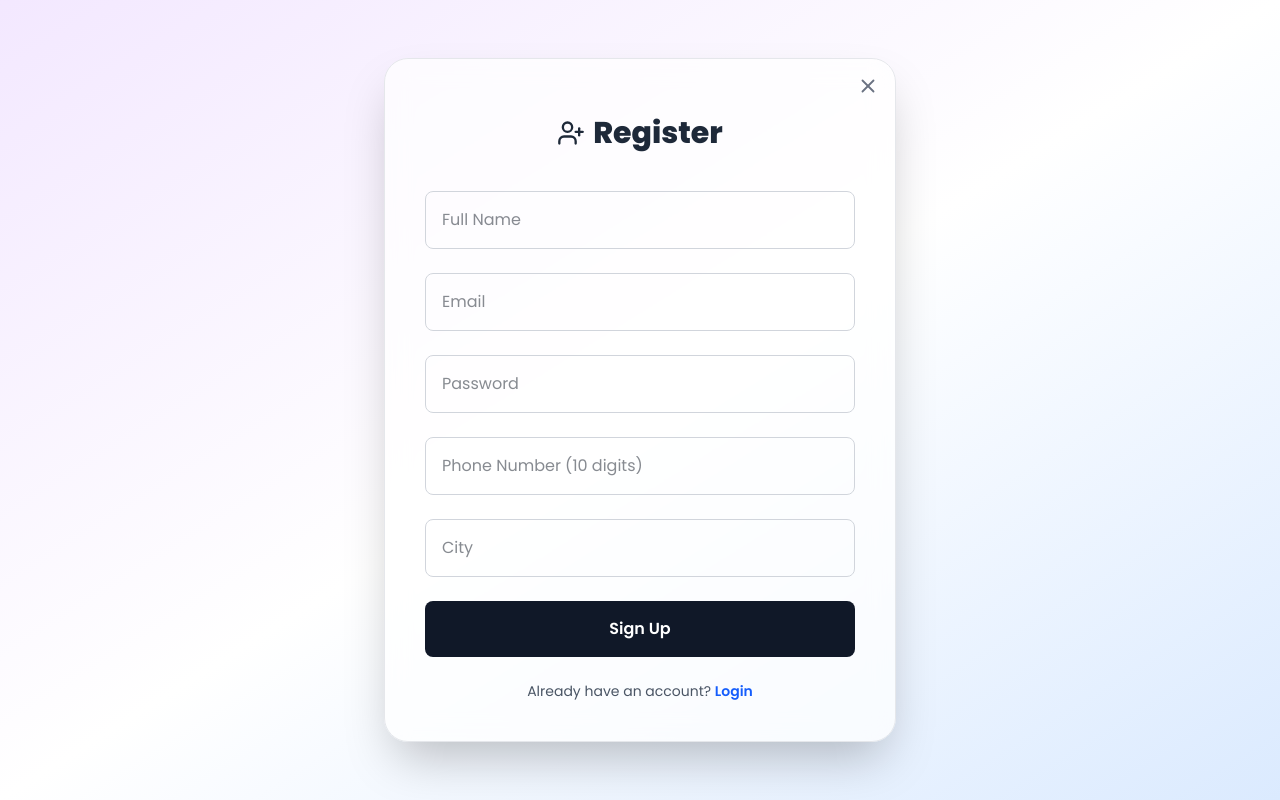
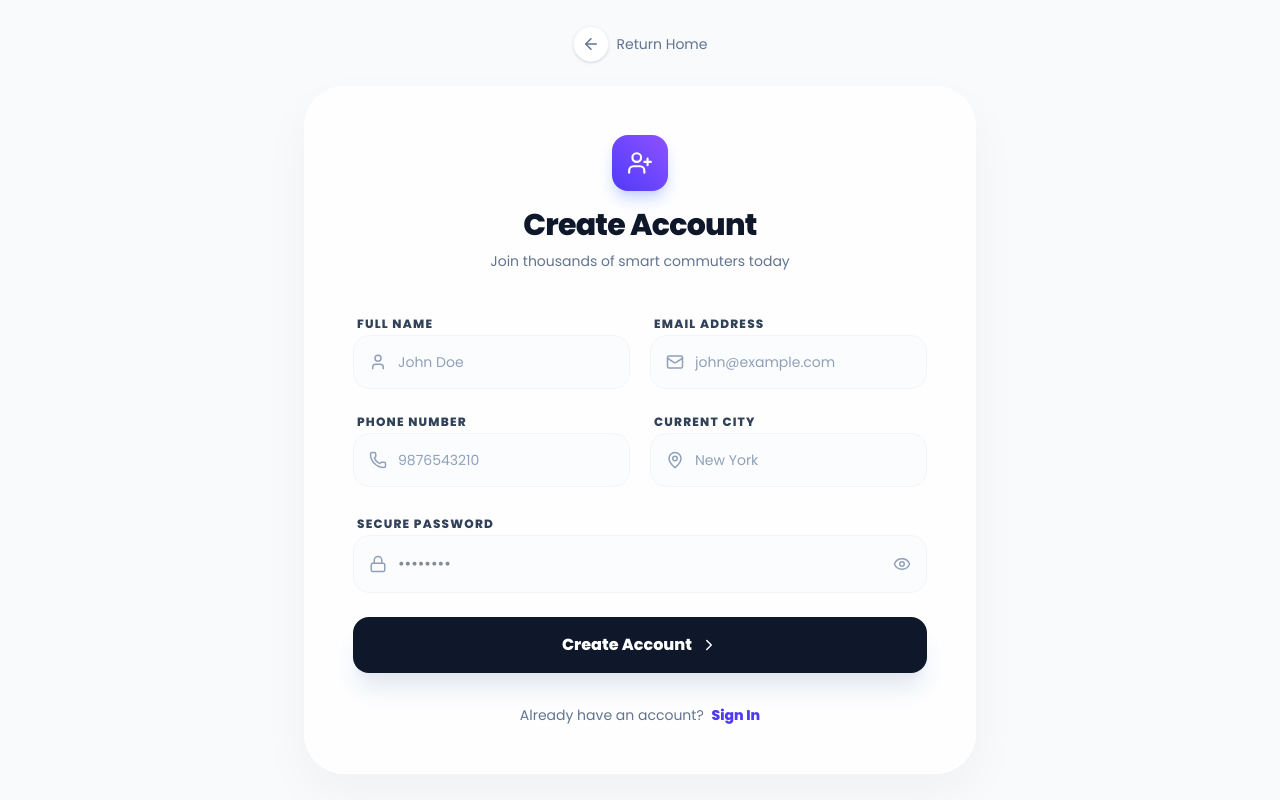
Before and after one commit to Rahmans-Account/RidePooling-FrontEnd, a React (Vite) app in the folder frontend/: page /register in a window 1280 px wide. Built offline with nearby package versions, Linux system fonts and the light colour scheme.

Commit message:
changes in registration page

```diff
--- a/frontend/src/pages/Register.jsx
+++ b/frontend/src/pages/Register.jsx
@@ -1,7 +1,19 @@
 import React, { useState } from "react";
 import { Link, useNavigate } from "react-router-dom";
-import { UserPlus, X } from "lucide-react";
-import axios from "axios"; // Import Axios
+import {
+  UserPlus,
+  User,
+  Mail,
+  Lock,
+  Phone,
+  MapPin,
+  Eye,
+  EyeOff,
+  Loader2,
+  ArrowLeft,
+  ChevronRight
+} from "lucide-react";
+import axios from "axios";
 
 export default function Register() {
   const [form, setForm] = useState({
@@ -13,22 +25,22 @@ export default function Register() {
   });
   const [errors, setErrors] = useState({});
   const [serverError, setServerError] = useState("");
-  const [submitted, setSubmitted] = useState(false);
+  const [showPassword, setShowPassword] = useState(false);
   const [loading, setLoading] = useState(false);
   const navigate = useNavigate();
 
   const validate = () => {
     const errs = {};
-    if (!form.name) errs.name = "Name is required.";
+    if (!form.name) errs.name = "Full name is required.";
     if (!form.email) errs.email = "Email is required.";
     else if (!/^[^\s@]+@[^\s@]+\.[^\s@]+$/.test(form.email))
       errs.email = "Invalid email format.";
     if (!form.password) errs.password = "Password is required.";
     else if (form.password.length < 6)
-      errs.password = "Password must be at least 6 characters.";
-    if (!form.phone) errs.phone = "Phone number is required.";
+      errs.password = "Must be at least 6 characters.";
+    if (!form.phone) errs.phone = "Phone is required.";
     else if (!/^\d{10}$/.test(form.phone))
-      errs.phone = "Phone number must be 10 digits.";
+      errs.phone = "Must be 10 digits.";
     if (!form.city) errs.city = "City is required.";
     setErrors(errs);
     return Object.keys(errs).length === 0;
@@ -37,42 +49,26 @@ export default function Register() {
   const handleChange = (e) => {
     const { name, value } = e.target;
     setForm((prev) => ({ ...prev, [name]: value }));
-    setErrors((prev) => ({ ...prev, [name]: "" }));
+    if (errors[name]) setErrors((prev) => ({ ...prev, [name]: "" }));
     setServerError("");
   };
 
   const handleSubmit = async (e) => {
     e.preventDefault();
-    setSubmitted(true);
-    setServerError("");
     if (validate()) {
       setLoading(true);
       try {
-        // Send POST request to register endpoint
         const response = await axios.post(
           "http://localhost:5003/api/auth/register",
-          {
-            name: form.name,
-            email: form.email,
-            password: form.password,
-            phone: form.phone,
-            city: form.city,
-          }
+          form
         );
-
-        // Backend returns { success: true, data: { token, user: { _id, name, email, phone, city, ... } } }
         const { token } = response.data.data;
-        console.log("Registration successful, token:", token);
-        // Store JWT in localStorage
         localStorage.setItem("jwtToken", token);
-
-        // Navigate to profile on success
         navigate("/profile");
       } catch (err) {
-        // Handle server-side errors
         const errorMessage =
           err.response?.data?.error?.message ||
-          "Registration failed. Please try again.";
+          "Registration failed. Email might already exist.";
         setServerError(errorMessage);
       } finally {
         setLoading(false);
@@ -81,137 +77,174 @@ export default function Register() {
   };
 
   return (
-    <div className="min-h-screen flex items-center justify-center bg-gradient-to-br from-purple-100 via-white to-blue-100 backdrop-blur-xl">
-      <div className="bg-white/70 backdrop-blur-md border border-gray-200 rounded-3xl shadow-2xl p-10 w-[90%] max-w-lg relative flex flex-col items-center">
-        {/* Close Button */}
+    <div className="min-h-screen bg-[#F8FAFC] flex flex-col justify-center items-center p-6 font-[Poppins] selection:bg-indigo-100">
+      {/* Background Blobs */}
+      <div className="absolute top-0 left-0 w-full h-full overflow-hidden -z-10">
+        <div className="absolute top-[-5%] right-[-5%] w-[35%] h-[35%] bg-blue-100/50 rounded-full blur-3xl" />
+        <div className="absolute bottom-[-5%] left-[-5%] w-[35%] h-[35%] bg-indigo-100/50 rounded-full blur-3xl" />
+      </div>
+
+      {/* Back Button */}
       <button
         onClick={() => navigate("/")}
-          className="absolute top-4 right-4 text-gray-500 hover:text-gray-700 transition"
+        className="group mb-6 flex items-center gap-2 text-slate-500 hover:text-slate-900 transition-colors"
       >
-          <X size={22} />
+        <div className="p-2 rounded-full bg-white shadow-sm border border-slate-100 group-hover:shadow-md transition-all">
+          <ArrowLeft size={18} />
+        </div>
+        <span className="text-sm font-medium">Return Home</span>
       </button>
 
+      {/* Registration Card */}
+      <div className="w-full max-w-2xl bg-white/80 backdrop-blur-xl rounded-[2.5rem] shadow-[0_20px_50px_rgba(0,0,0,0.04)] border border-white p-8 md:p-12">
+
         {/* Header */}
-        <div className="flex items-center gap-2 mb-6 mt-4">
-          <UserPlus className="text-gray-800 w-7 h-7" />
-          <h2 className="text-3xl font-bold text-gray-800">Register</h2>
+        <div className="text-center mb-10">
+          <div className="inline-flex items-center justify-center w-14 h-14 bg-gradient-to-tr from-indigo-600 to-violet-500 rounded-2xl text-white shadow-lg shadow-indigo-200 mb-4">
+            <UserPlus size={26} />
+          </div>
+          <h2 className="text-3xl font-extrabold text-slate-900 tracking-tight">Create Account</h2>
+          <p className="text-slate-500 mt-2 text-sm">Join thousands of smart commuters today</p>
         </div>
 
-        {/* Form */}
-        <form onSubmit={handleSubmit} className="w-full space-y-6 mt-4">
-          {/* Name Field */}
-          <div>
-            <input
-              type="text"
+        {serverError && (
+          <div className="mb-6 p-4 rounded-2xl bg-red-50 border border-red-100 text-red-600 text-sm animate-shake flex items-center gap-2">
+            <div className="w-1.5 h-1.5 rounded-full bg-red-500" />
+            {serverError}
+          </div>
+        )}
+
+        <form onSubmit={handleSubmit} className="space-y-6">
+          <div className="grid grid-cols-1 md:grid-cols-2 gap-5">
+            {/* Full Name */}
+            <InputField
+              label="Full Name"
+              icon={<User size={18}/>}
               name="name"
-              placeholder="Full Name"
+              placeholder="John Doe"
               value={form.name}
               onChange={handleChange}
-              className={`w-full border ${
-                submitted && errors.name ? "border-red-500" : "border-gray-300"
-              } rounded-lg p-4 focus:outline-none focus:ring-2 focus:ring-blue-500`}
+              error={errors.name}
             />
-            {submitted && errors.name && (
-              <p className="text-red-500 text-sm mt-1">{errors.name}</p>
-            )}
+
+            {/* Email */}
+            <InputField
+              label="Email Address"
+              icon={<Mail size={18}/>}
+              name="email"
+              type="email"
+              placeholder="john@example.com"
+              value={form.email}
+              onChange={handleChange}
+              error={errors.email}
+            />
+
+            {/* Phone */}
+            <InputField
+              label="Phone Number"
+              icon={<Phone size={18}/>}
+              name="phone"
+              placeholder="9876543210"
+              value={form.phone}
+              onChange={handleChange}
+              error={errors.phone}
+            />
+
+            {/* City */}
+            <InputField
+              label="Current City"
+              icon={<MapPin size={18}/>}
+              name="city"
+              placeholder="New York"
+              value={form.city}
+              onChange={handleChange}
+              error={errors.city}
+            />
           </div>
 
-          {/* Email Field */}
-          <div>
+          {/* Password - Full Width */}
+          <div className="space-y-2">
+            <label className="text-xs font-bold text-slate-700 uppercase tracking-widest ml-1">Secure Password</label>
+            <div className="relative group">
+              <div className="absolute inset-y-0 left-0 pl-4 flex items-center pointer-events-none text-slate-400 group-focus-within:text-indigo-600 transition-colors">
+                <Lock size={18} />
+              </div>
               <input
-              type="text"
-              name="email"
-              placeholder="Email"
-              value={form.email}
+                type={showPassword ? "text" : "password"}
+                name="password"
+                placeholder="••••••••"
+                value={form.password}
                 onChange={handleChange}
-              className={`w-full border ${
-                submitted && errors.email ? "border-red-500" : "border-gray-300"
-              } rounded-lg p-4 focus:outline-none focus:ring-2 focus:ring-blue-500`}
+                className={`w-full pl-11 pr-12 py-4 bg-slate-50/50 border ${
+                  errors.password ? "border-red-300" : "border-slate-100"
+                } rounded-2xl outline-none focus:bg-white focus:ring-4 focus:ring-indigo-100 focus:border-indigo-500 transition-all text-slate-900`}
               />
-            {submitted && errors.email && (
-              <p className="text-red-500 text-sm mt-1">{errors.email}</p>
-            )}
+              <button
+                type="button"
+                onClick={() => setShowPassword(!showPassword)}
+                className="absolute inset-y-0 right-0 pr-4 flex items-center text-slate-400 hover:text-indigo-600"
+              >
+                {showPassword ? <EyeOff size={18} /> : <Eye size={18} />}
+              </button>
+            </div>
+            {errors.password && <p className="text-red-500 text-[10px] font-bold uppercase mt-1 ml-1">{errors.password}</p>}
           </div>
 
-          {/* Password Field */}
-          <div>
-            <input
-              type="password"
-              name="password"
-              placeholder="Password"
-              value={form.password}
-              onChange={handleChange}
-              className={`w-full border ${
-                submitted && errors.password
-                  ? "border-red-500"
-                  : "border-gray-300"
-              } rounded-lg p-4 focus:outline-none focus:ring-2 focus:ring-blue-500`}
-            />
-            {submitted && errors.password && (
-              <p className="text-red-500 text-sm mt-1">{errors.password}</p>
-            )}
-          </div>
-
-          {/* Phone Field */}
-          <div>
-            <input
-              type="text"
-              name="phone"
-              placeholder="Phone Number (10 digits)"
-              value={form.phone}
-              onChange={handleChange}
-              className={`w-full border ${
-                submitted && errors.phone ? "border-red-500" : "border-gray-300"
-              } rounded-lg p-4 focus:outline-none focus:ring-2 focus:ring-blue-500`}
-            />
-            {submitted && errors.phone && (
-              <p className="text-red-500 text-sm mt-1">{errors.phone}</p>
-            )}
-          </div>
-
-          {/* City Field */}
-          <div>
-            <input
-              type="text"
-              name="city"
-              placeholder="City"
-              value={form.city}
-              onChange={handleChange}
-              className={`w-full border ${
-                submitted && errors.city ? "border-red-500" : "border-gray-300"
-              } rounded-lg p-4 focus:outline-none focus:ring-2 focus:ring-blue-500`}
-            />
-            {submitted && errors.city && (
-              <p className="text-red-500 text-sm mt-1">{errors.city}</p>
-            )}
-          </div>
-
-          {/* Server Error */}
-          {serverError && (
-            <p className="text-red-500 text-sm text-center">{serverError}</p>
-          )}
-
-          {/* Submit Button */}
           <button
             type="submit"
             disabled={loading}
-            className="w-full py-4 bg-gray-900 text-white font-semibold rounded-lg hover:bg-gray-800 transition disabled:opacity-50"
+            className="w-full py-4 bg-slate-900 text-white font-bold rounded-2xl hover:bg-indigo-600 shadow-xl shadow-slate-200 hover:shadow-indigo-200 transition-all active:scale-[0.98] disabled:opacity-70 flex items-center justify-center gap-2 group mt-4"
           >
-            {loading ? "Signing Up..." : "Sign Up"}
+            {loading ? (
+              <Loader2 className="animate-spin" size={20} />
+            ) : (
+              <>
+                Create Account
+                <ChevronRight size={18} className="group-hover:translate-x-1 transition-transform" />
+              </>
+            )}
           </button>
         </form>
 
-        {/* Footer */}
-        <p className="text-center text-sm text-gray-600 mt-6">
+        <div className="mt-8 text-center">
+          <p className="text-slate-500 text-sm">
             Already have an account?{" "}
-          <Link
-            to="/login"
-            className="text-blue-600 hover:text-blue-800 font-semibold"
-          >
-            Login
+            <Link to="/login" className="text-indigo-600 hover:text-indigo-800 font-bold ml-1 transition">
+              Sign In
             </Link>
           </p>
         </div>
       </div>
+
+      <style dangerouslySetInnerHTML={{ __html: `
+        @keyframes shake {
+          0%, 100% { transform: translateX(0); }
+          25% { transform: translateX(-4px); }
+          75% { transform: translateX(4px); }
+        }
+        .animate-shake { animation: shake 0.4s ease-in-out; }
+      `}} />
+    </div>
   );
 }
+
+// Helper component for clean code
+function InputField({ label, icon, error, ...props }) {
+  return (
+    <div className="space-y-2">
+      <label className="text-xs font-bold text-slate-700 uppercase tracking-widest ml-1">{label}</label>
+      <div className="relative group">
+        <div className="absolute inset-y-0 left-0 pl-4 flex items-center pointer-events-none text-slate-400 group-focus-within:text-indigo-600 transition-colors">
+          {icon}
+        </div>
+        <input
+          {...props}
+          className={`w-full pl-11 pr-4 py-4 bg-slate-50/50 border ${
+            error ? "border-red-300" : "border-slate-100"
+          } rounded-2xl outline-none focus:bg-white focus:ring-4 focus:ring-indigo-100 focus:border-indigo-500 transition-all text-slate-900 placeholder:text-slate-400 text-sm`}
+        />
+      </div>
+      {error && <p className="text-red-500 text-[10px] font-bold uppercase mt-1 ml-1">{error}</p>}
+    </div>
+  );
+}
```
Lines whose indentation alone changed are shown as unchanged.
